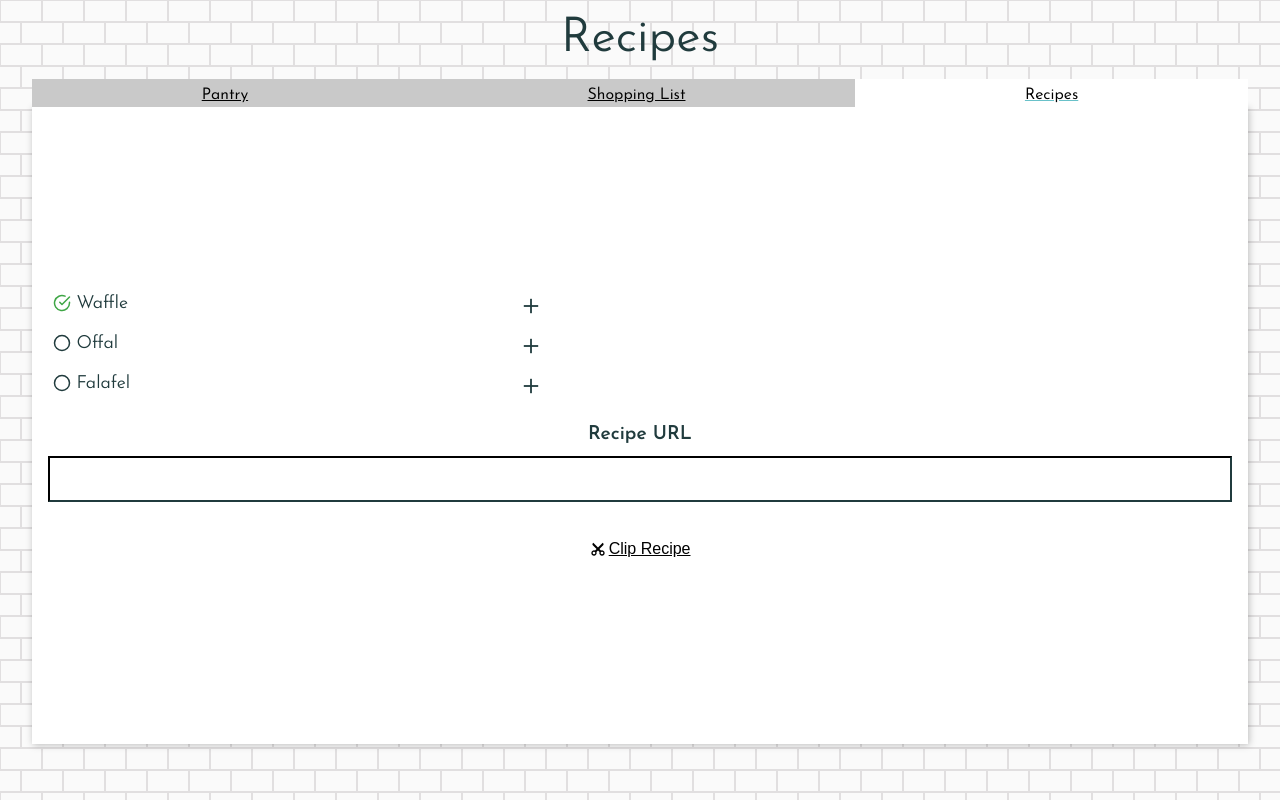
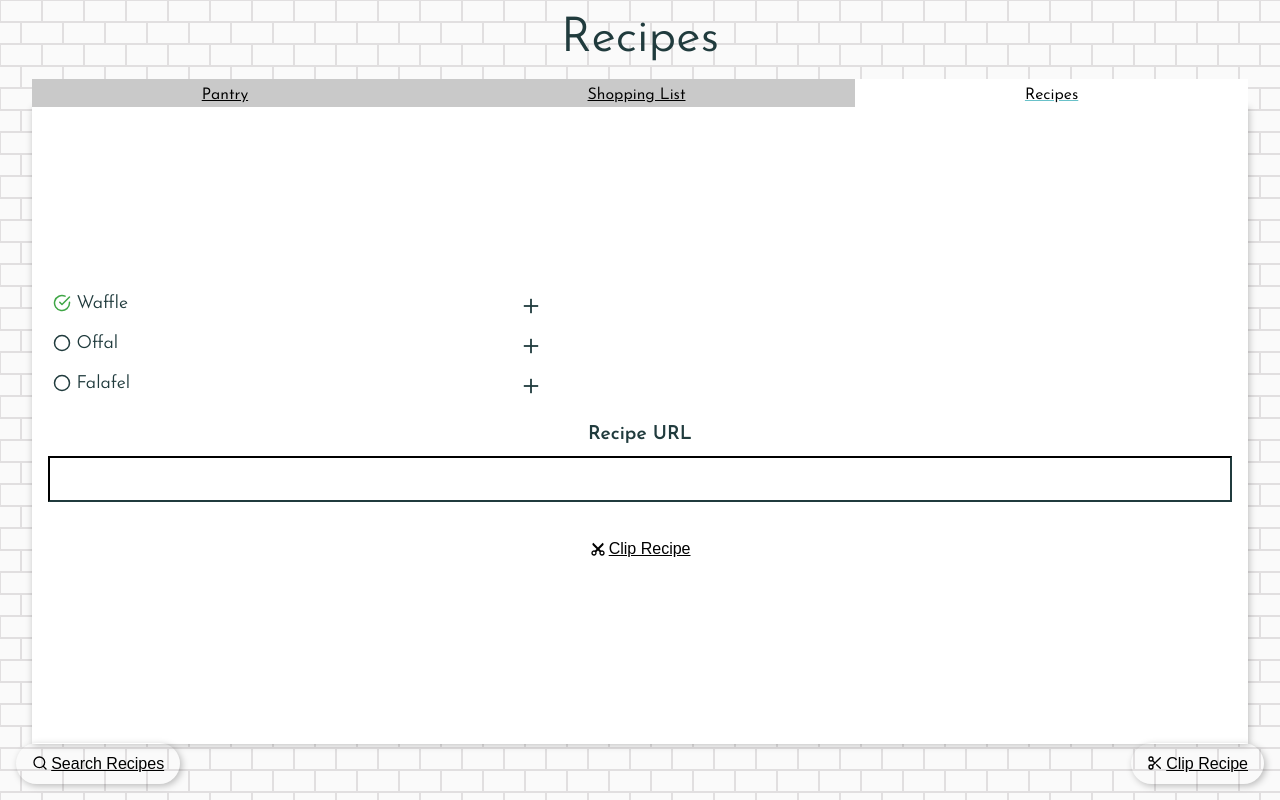
Before and after one commit to wingmatt/kitchensyncc, a Next.js app: page /recipes in a window 1280 px wide. Built offline with nearby package versions, Linux system fonts and the light colour scheme.

Commit message:
Add Recipe context floating buttons

```diff
--- a/pages/recipes.tsx
+++ b/pages/recipes.tsx
@@ -1,6 +1,8 @@
 import Layout from '../components/Layout'
 import RecipeSearch from '../components/RecipeSearch'
 import Recipe from '../components/Recipe'
+import SearchRecipes from '../components/FloatingButton/SearchRecipes'
+import ClipRecipe from '../components/FloatingButton/ClipRecipe'
 import styles from "../styles/components/Recipe.module.css"
 
 export default function Pantry(){
@@ -15,6 +17,10 @@ export default function Pantry(){
         <Recipe name="Falafel" url="https://www.seriouseats.com/recipes/2016/03/the-food-lab-vegan-experience-best-homemade-falafel-recipe.html" ingredients={demoIngredients} />
       </ul>
       <RecipeSearch/>
+      <div className="floating-button-container">
+        <SearchRecipes />
+        <ClipRecipe />
+      </div>
     </Layout>
   )
 }
```
